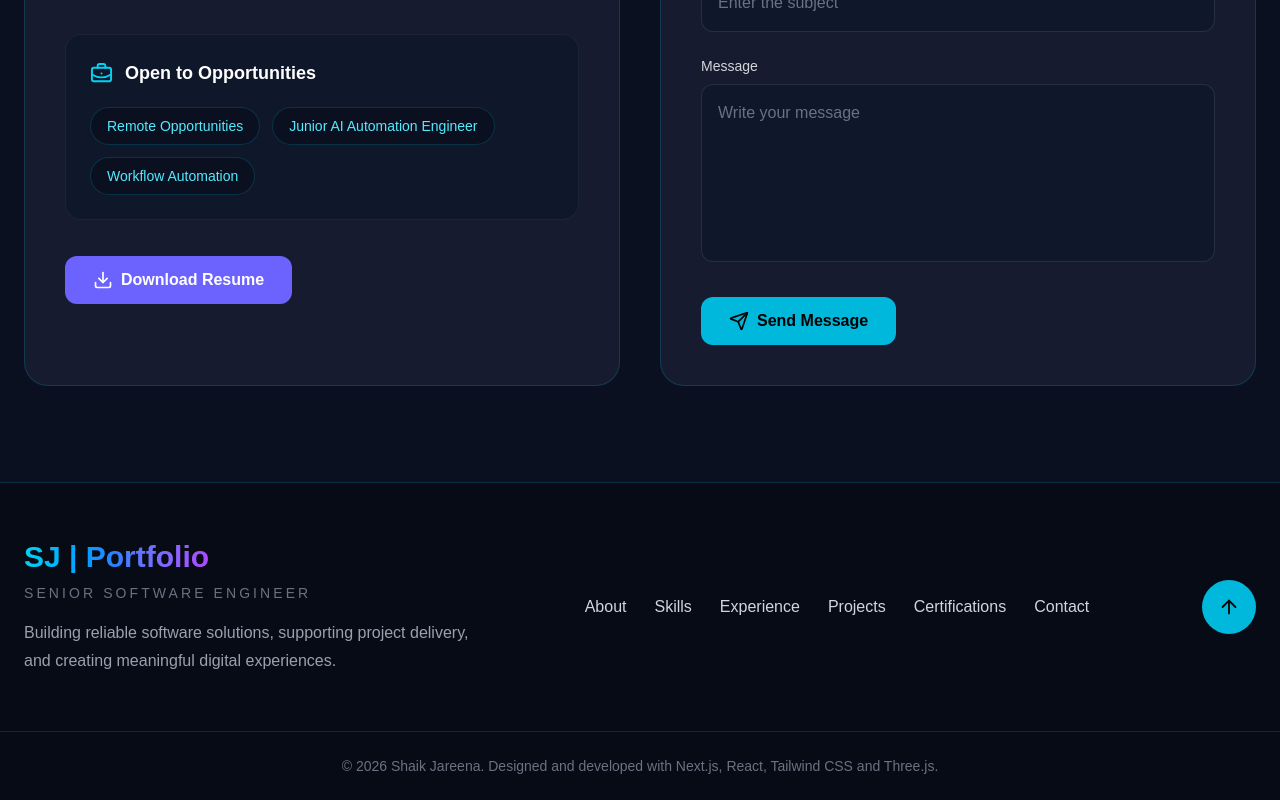
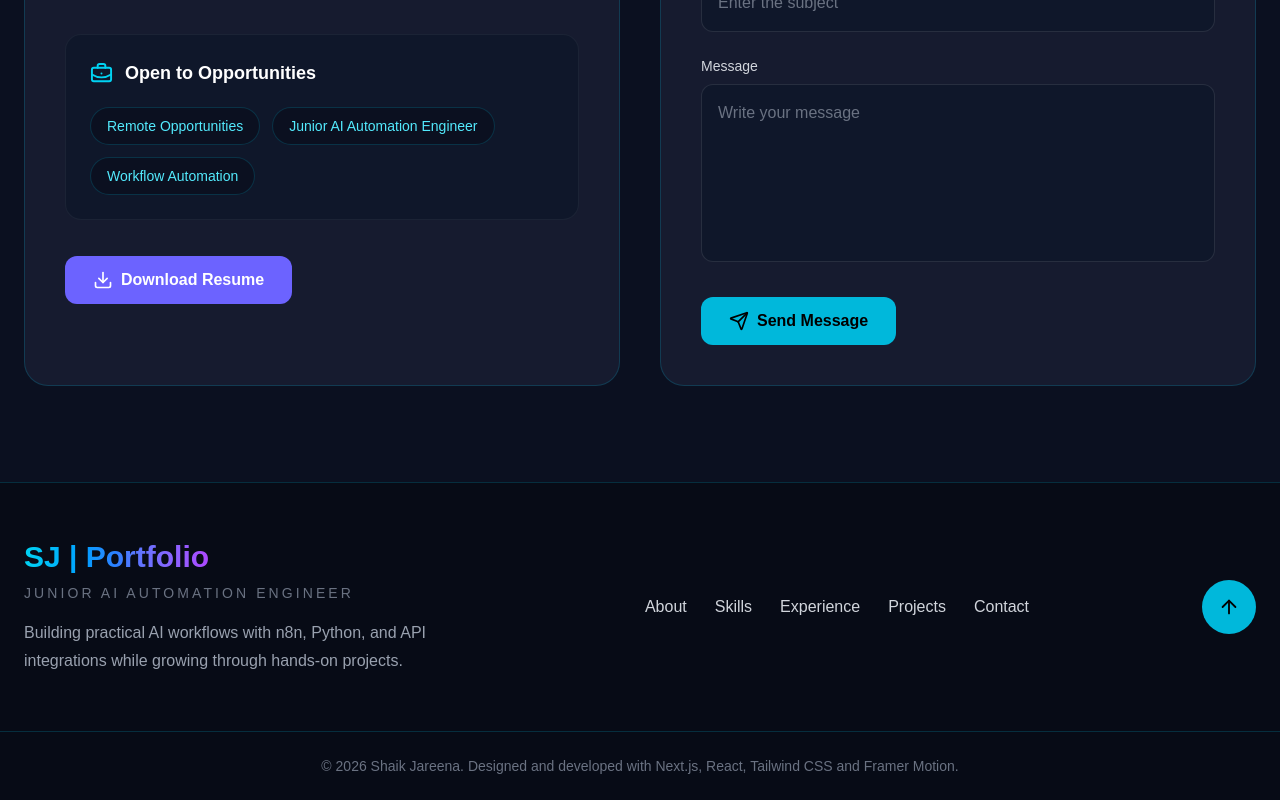
Before and after one commit to JAREENA-SK/aurora-ai-portfolio, a Next.js app in the folder aurora-ai/: page / in a window 1280 px wide. Shown: the part 8594-9394 px from the top of the page. Built offline with nearby package versions, Linux system fonts and the light colour scheme.

Commit message:
Update footer branding for junior AI automation portfolio

```diff
--- a/aurora-ai/components/layout/Footer.tsx
+++ b/aurora-ai/components/layout/Footer.tsx
@@ -17,12 +17,11 @@ export default function Footer() {
           </a>
 
           <p className="mt-2 text-sm font-medium uppercase tracking-[0.22em] text-gray-500">
-            Senior Software Engineer
+            Junior AI Automation Engineer
           </p>
 
           <p className="mt-4 max-w-md leading-7 text-gray-400">
-            Building reliable software solutions, supporting project delivery,
-            and creating meaningful digital experiences.
+            Building practical AI workflows with n8n, Python, and API integrations while growing through hands-on projects.
           </p>
         </div>
 
@@ -58,13 +57,6 @@ export default function Footer() {
           </a>
 
           <a
-            href="#certifications"
-            className="transition-colors duration-300 hover:text-cyan-400"
-          >
-            Certifications
-          </a>
-
-          <a
             href="#contact"
             className="transition-colors duration-300 hover:text-cyan-400"
           >
@@ -87,7 +79,7 @@ export default function Footer() {
 
       <div className="border-t border-cyan-500/20 px-6 py-6 text-center text-sm text-gray-500">
         © {new Date().getFullYear()} Shaik Jareena. Designed and developed with
-        Next.js, React, Tailwind CSS and Three.js.
+        Next.js, React, Tailwind CSS and Framer Motion.
       </div>
     </footer>
   );
```
